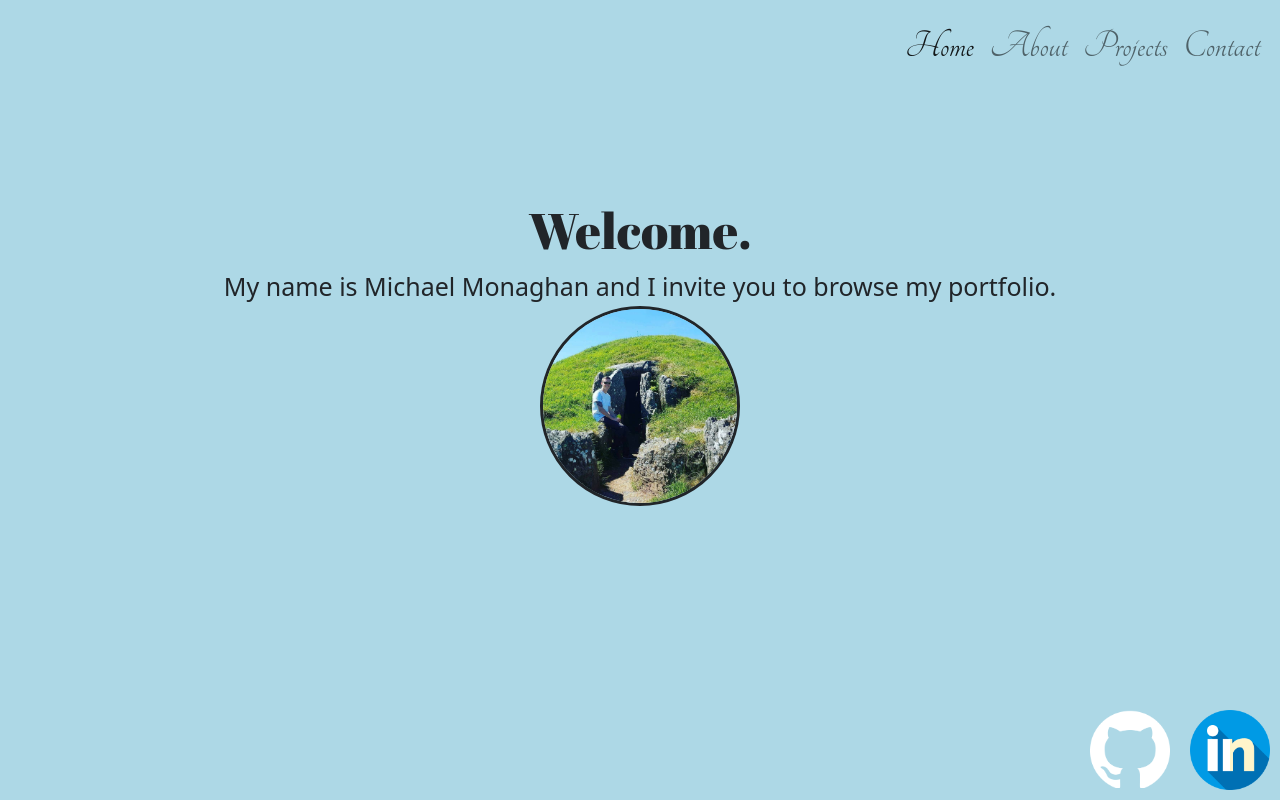
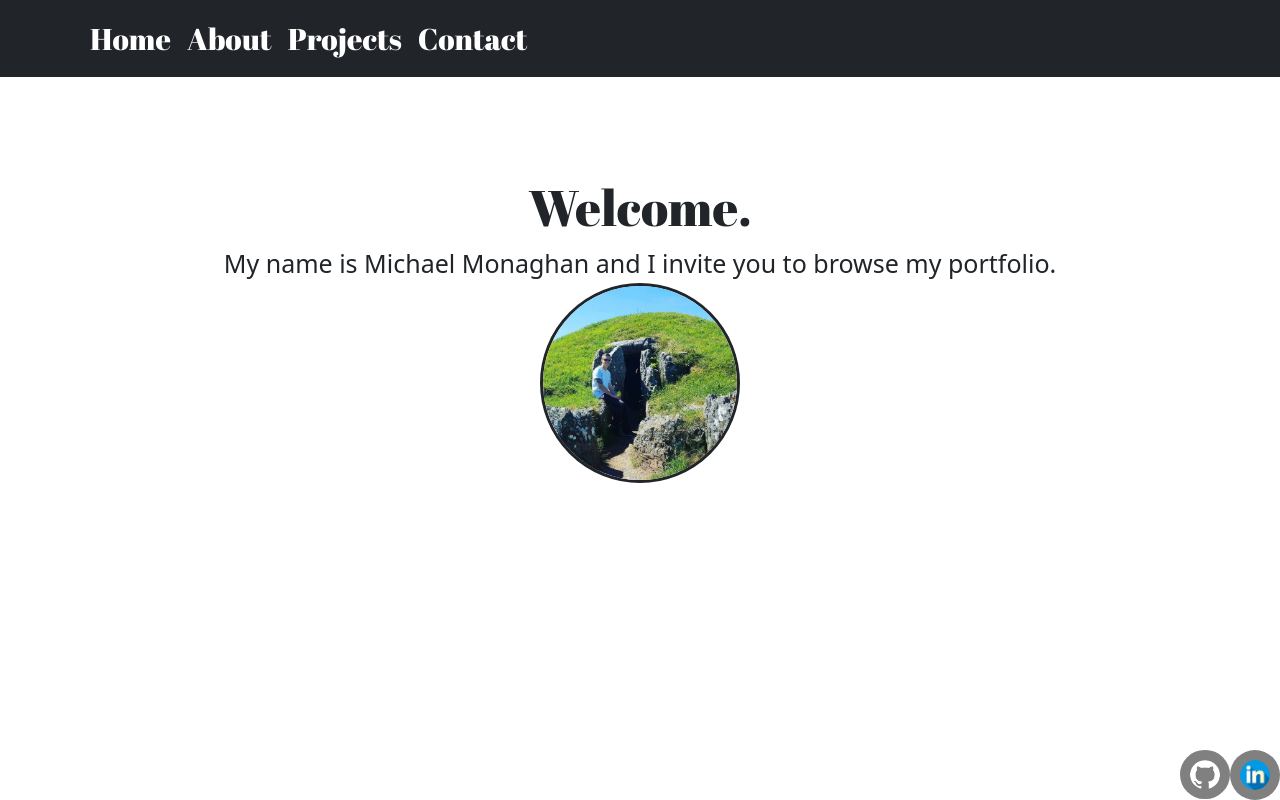
Before and after one commit to Zim40/React.Portfolio, a React (Create React App) app: page / in a window 1280 px wide. Built offline with nearby package versions, Linux system fonts and the light colour scheme.

Commit message:
portfolio refactor

```diff
--- a/src/components/Footer.js
+++ b/src/components/Footer.js
@@ -4,12 +4,14 @@ import Container from 'react-bootstrap/Container'
 export default function Footer () {
     const styles = {
       images: {
-        maxHeight: 100,
-        maxWidth: 100,
+        maxHeight: 50,
+        maxWidth: 50,
         padding: 10,
         marginLeft: "auto",
         marginRight: "auto",
-        float: 'right'
+        float: 'right',
+        background: 'grey',
+        borderRadius: '60px'
       },
       footerStyle: {
         position: "fixed",
--- a/src/components/Navbar.js
+++ b/src/components/Navbar.js
@@ -1,32 +1,38 @@
-import React from 'react';
-import Container from 'react-bootstrap/Container';
-import Navbar from 'react-bootstrap/Navbar';
-import Nav from 'react-bootstrap/Nav';
+import React from "react";
+import Container from "react-bootstrap/Container";
+import Navbar from "react-bootstrap/Navbar";
+import Nav from "react-bootstrap/Nav";
 
-
-
-function NavTabs ({currentPage, handlePageChange}) {
-
+function NavTabs({ currentPage, handlePageChange }) {
   const styles = {
-
     navTabs: {
-        fontSize: 40,
-        fontFamily: 'Tangerine, cursive',
-
+      fontSize: 30,
+      fontFamily: "Abril Fatface, cursive",
+    },
+    navLinks: {
+      color: 'white',
     },
     navContainer: {
-        float: "right",
+      // float: "right",
     },
-
+    menu: {
+      background: 'white'
+    }
   };
 
   return (
-      <Navbar style={styles.navContainer}   className="sticky-top bg-body-tertiary" bg="darkgrey" collapseOnSelect expand="lg">
+    <Navbar
+      style={styles.navContainer}
+      className="sticky-top bg-body-tertiary"
+      bg="dark"
+      collapseOnSelect
+      expand="lg"
+    >
       <Container>
-        <Navbar.Toggle aria-controls="responsive-navbar-nav" />
-        <Navbar.Collapse id="responsive-navbar-nav">
+        <Navbar.Toggle style={styles.menu} aria-controls="responsive-navbar-nav" />
+        <Navbar.Collapse  id="responsive-navbar-nav">
           <Nav style={styles.navTabs} className="">
-            <Nav.Link
+            <Nav.Link style={styles.navLinks}
               onClick={() => handlePageChange("Home")}
               className={
                 currentPage === "Home" ? "nav-link active" : "nav-link"
@@ -35,7 +41,7 @@ function NavTabs ({currentPage, handlePageChange}) {
             >
               Home
             </Nav.Link>
-            <Nav.Link
+            <Nav.Link style={styles.navLinks}
               onClick={() => handlePageChange("About")}
               className={
                 currentPage === "About" ? "nav-link active" : "nav-link"
@@ -44,7 +50,7 @@ function NavTabs ({currentPage, handlePageChange}) {
             >
               About
             </Nav.Link>
-            <Nav.Link
+            <Nav.Link style={styles.navLinks}
               onClick={() => handlePageChange("Projects")}
               className={
                 currentPage === "Projects" ? "nav-link active" : "nav-link"
@@ -53,7 +59,7 @@ function NavTabs ({currentPage, handlePageChange}) {
             >
               Projects
             </Nav.Link>
-            <Nav.Link
+            <Nav.Link style={styles.navLinks}
               onClick={() => handlePageChange("Contact")}
               className={
                 currentPage === "Contact" ? "nav-link active" : "nav-link"
@@ -65,11 +71,7 @@ function NavTabs ({currentPage, handlePageChange}) {
           </Nav>
         </Navbar.Collapse>
       </Container>
-
-
-
-
     </Navbar>
   );
-};
+}
 export default NavTabs;
--- a/src/components/PortfolioContainer.js
+++ b/src/components/PortfolioContainer.js
@@ -4,6 +4,7 @@ import Contact from './pages/Contact';
 import Projects from './pages/Projects';
 import Navbar from './Navbar';
 import Home from './pages/Home';
+import Footer from './Footer'
 
 export default function PortfolioContainer () {
 
@@ -33,7 +34,9 @@ export default function PortfolioContainer () {
           currentPage={currentPage}
           handlePageChange={handlePageChange}
         />
+
         {renderPage()}
+        <Footer />
       </div>
     );
 }
--- a/src/components/pages/About.js
+++ b/src/components/pages/About.js
@@ -1,22 +1,21 @@
-import React from 'react';
-import Container from 'react-bootstrap/Container'
+import React from "react";
+import Container from "react-bootstrap/Container";
 
-export default function About () {
+export default function About() {
   const styles = {
     title: {
       paddingTop: 100,
-
-            textAlign: 'center',
+      fontFamily: "Abril Fatface, cursive",
+      textAlign: "center",
       fontSize: 30,
-            borderBottom: 'solid'
+      borderBottom: "solid",
     },
     text: {
-          textAlign: 'center',
+      textAlign: "center",
       fontSize: 20,
-          padding:20
+      padding: 20,
     },
-
-    }
+  };
   return (
     <Container>
       <h3 className="m-auto" style={styles.title}>
@@ -25,15 +24,15 @@ export default function About () {
 
       <p className="m-auto" style={styles.text}>
         My name is Michael Monaghan and this page is a space to preview the
-          collection of projects I have created on my Web Development Journey.
-          My journey began at the beginning of 2023 to become a Web Developer
-          with the dream of creating user friendly websites across a broad range
-          of industries, utilizing modern technology to benefit the modern
-          society we live in today, to date the collection of technologies I
-          have learnt revolve around best practices and in demand languages
-          which include, but not limited to: HTML, CSS, JavaScript, MySQL,
-          Sequelize, Express and Handlebars.
+        collection of projects I have created on my Web Development Journey. My
+        journey began at the beginning of 2023 to become a Web Developer with
+        the dream of creating user friendly websites across a broad range of
+        industries, utilizing modern technology to benefit the modern society we
+        live in today, to date the collection of technologies I have learnt
+        revolve around best practices and in demand languages which include, but
+        not limited to: HTML, CSS, JavaScript, MySQL, Sequelize, Express and
+        Handlebars.
       </p>
     </Container>
   );
-};
+}
--- a/src/components/pages/Contact.js
+++ b/src/components/pages/Contact.js
@@ -22,7 +22,8 @@ export default function ContactForm () {
         title: {
           textAlign: 'center',
           paddingTop: 100,
-          fontSize: 30
+          fontSize: 30,
+          fontFamily: "Abril Fatface, cursive",
         }
     };
 
--- a/src/components/pages/Home.js
+++ b/src/components/pages/Home.js
@@ -9,7 +9,7 @@ export default function Home() {
       padding: 0,
     },
     title: {
-      paddingTop: 200,
+      paddingTop: 100,
       fontFamily: "Abril Fatface, cursive",
       textAlign: "center",
       fontSize: 50,
--- a/src/components/pages/Projects.js
+++ b/src/components/pages/Projects.js
@@ -1,91 +1,61 @@
-import React from 'react';
-import Container from 'react-bootstrap/Container';
-import Card from 'react-bootstrap/Card';
-import Col from 'react-bootstrap/Col';
-import Row from 'react-bootstrap/Row';
+import React from "react";
+import Container from "react-bootstrap/Container";
+import Card from "react-bootstrap/Card";
 
-export default function Projects () {
+import Button from "react-bootstrap/Button";
 
+
+export default function Projects() {
   const style = {
-        // projSection: {
-        //   paddingTop: 100,
-
-        //   textAlign: 'center',
-        //   fontSize: 30,
-        //   // borderBottom: 'solid'
-
-        // },
     title: {
       paddingTop: 100,
-
       textAlign: 'center',
-          fontSize: 30,
+      fontFamily: "Abril Fatface, cursive",
       borderBottom: 'solid'
     },
-        text: {
-          textAlign: 'center',
-          fontSize: 20,
-          padding:20
-        },
-        card: {
-            height: 575,
-            background: 'lightgrey',
-            paddingBottom: 60
-
-
+    btn: {
+      justifyContent: 'center',
+      display: 'flex'
     }
-
-    }
+  };
 
   const cardData = [
     {
-            image: process.env.PUBLIC_URL + '/FetchEvent.png',
-            title: 'Fetch Event',
-            text: `The motivation behind this project is to work collaboratively to create an application that uses existing open
-            server-side APIs to suggest live music events to attend based on the user's musical preference and location. This
-            is a great opportunity to practice working collaboratively with other developers in creating an application that
-            is built on taking advantage of the knowledge and creativity of every group member, as well as practicin
-            fundamental coding skills.`
+      image: process.env.PUBLIC_URL + "/FetchEvent.png",
+      title: "Fetch Event",
+      text: `For more information click the button below.`,
+      Url: 'https://github.com/Zim40/FetchEvent'
     },
     {
-            image: process.env.PUBLIC_URL + '/updatedUnifiedGG.png',
-            title: 'UnifiedGG',
-            text: `In today's digital age, gaming has become more than just a pastime; it's a social activity. However, finding like-minded gamers to play with can be a challenge. That's where our website comes in. Our platform is designed to connect gamers with others who share similar interests and playstyles, creating an inclusive community where players can find and join groups easily. By fostering a sense of belonging and teamwork, our website empowers gamers to enhance their gaming experience and build lasting relationships. We believe that by bringing people together through gaming, we can create a positive impact in the gaming community.`
+      image: process.env.PUBLIC_URL + "/updatedUnifiedGG.png",
+      title: "UnifiedGG",
+      text: `For more information click the button below.`,
+      Url: ''
     },
     {
-          image: process.env.PUBLIC_URL + '/Screenshot.png',
-          title: 'RuralTech: Admin Inventory',
-          text: 'Living in a regional area there are many small businesses that operate out of farmers markets and some even from the living room, with this comes difficulty with keeping track of inventory and ultimately not having the tool to do so. With Rural Tech’s admin interface we open the door for those business owners to easily navigate inventory and sell their products online. '
-        }
-    ]
+      image: process.env.PUBLIC_URL + "/Screenshot.png",
+      title: "RuralTech: Admin Inventory",
+      text: "For more information click the button below. ",
+      Url: 'https://github.com/Zim40/RuralTech-Ecommerce-'
+    },
+  ];
   return (
     <Container>
-        <section style={style.projSection} className="projects m-auto" id="projects">
-          <h3 style={style.title}>Projects</h3>
-          <p style={style.text}>
-            From the beginning of this journey I have been able to be apart of
-            an amazing group of people that have helped me gain invaluable
-            knowledge in the Web Development world, and because of this I am
-            able to present the projects I have completed, both in group and
-            solo projects.
-          </p>
-        </section>
-        <Row xs={1} md={2} className="g-4">
-      {cardData.map((card, index) => (
-        <Col >
-          <Card style={style.card} key={index}>
-            <Card.Img variant="top" src={card.image} />
+       <div style={style.title} className="p-title">
+      <h1>Projects</h1>
+      </div>
+      {cardData.map((projects, index) => (
+
+          <Card style={{ maxWidth: "18rem", display: 'inline-flex', margin: 10, background: 'grey' }} key={index}>
+            <Card.Img variant="top" src={projects.image} />
             <Card.Body>
-              <Card.Title>{card.title}</Card.Title>
-              <Card.Text>
-                {card.text}
-              </Card.Text>
+              <Card.Title>{projects.title}</Card.Title>
+              <Card.Text>{projects.text}</Card.Text>
+              <Button style={style.btn} variant="success" href={projects.Url}>View Repository</Button>
             </Card.Body>
           </Card>
-        </Col>
+
       ))}
-    </Row>
     </Container>
-
   );
 }
--- a/src/components/style/main.css
+++ b/src/components/style/main.css
@@ -1,37 +1,3 @@
 body {
-  background-color: lightblue;
+  background-color: white;
 }
-/* Welcome Title animation */
-@keyframes welcome {
-  from {
-    font-size: 100px;
-  }
-  to {
-    font-size: 180px;
-  }
-}
-
-/* Welcome Text animation */
-/* @keyframes typing {
-  from {
-    width: 0;
-    visibility: visible;
-  }
-  to {
-    width: 100%;
-    visibility: visible;
-  }
-}
-@keyframes blink-caret {
-    from, to { border-color: transparent }
-    50% { border-color: orange }
-} */
-
-
-@media only screen and (max-width: 360px) {
-  .homeWelcome {
-    width: 100%;
-
-
-  }
-}
--- a/src/index.js
+++ b/src/index.js
@@ -9,6 +9,6 @@ const root = ReactDOM.createRoot(document.getElementById('root'));
 root.render(
   <React.StrictMode>
     <App />
-    <Footer />
+    {/* <Footer /> */}
   </React.StrictMode>
 );
```
Lines whose indentation alone changed are shown as unchanged.
